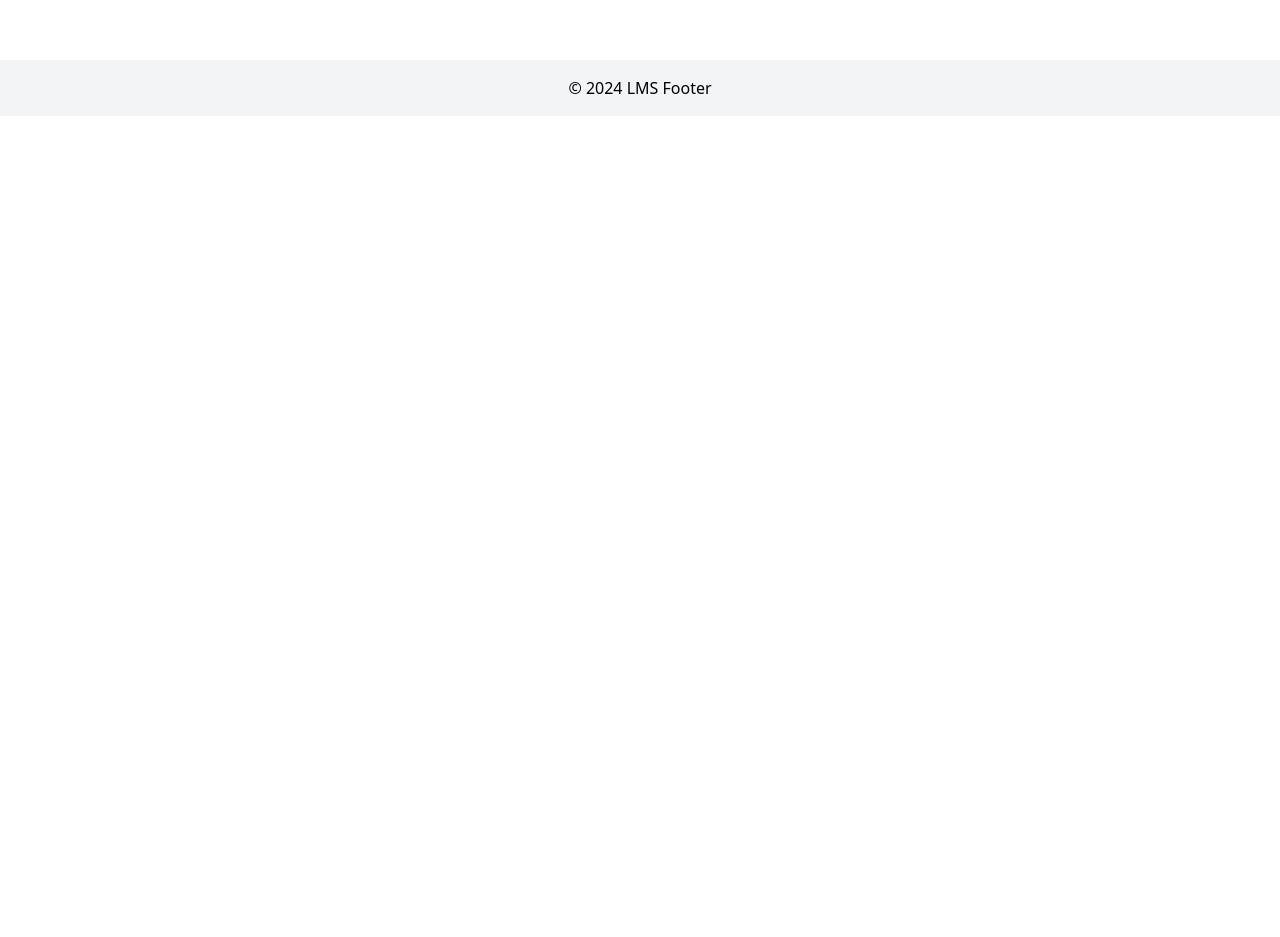
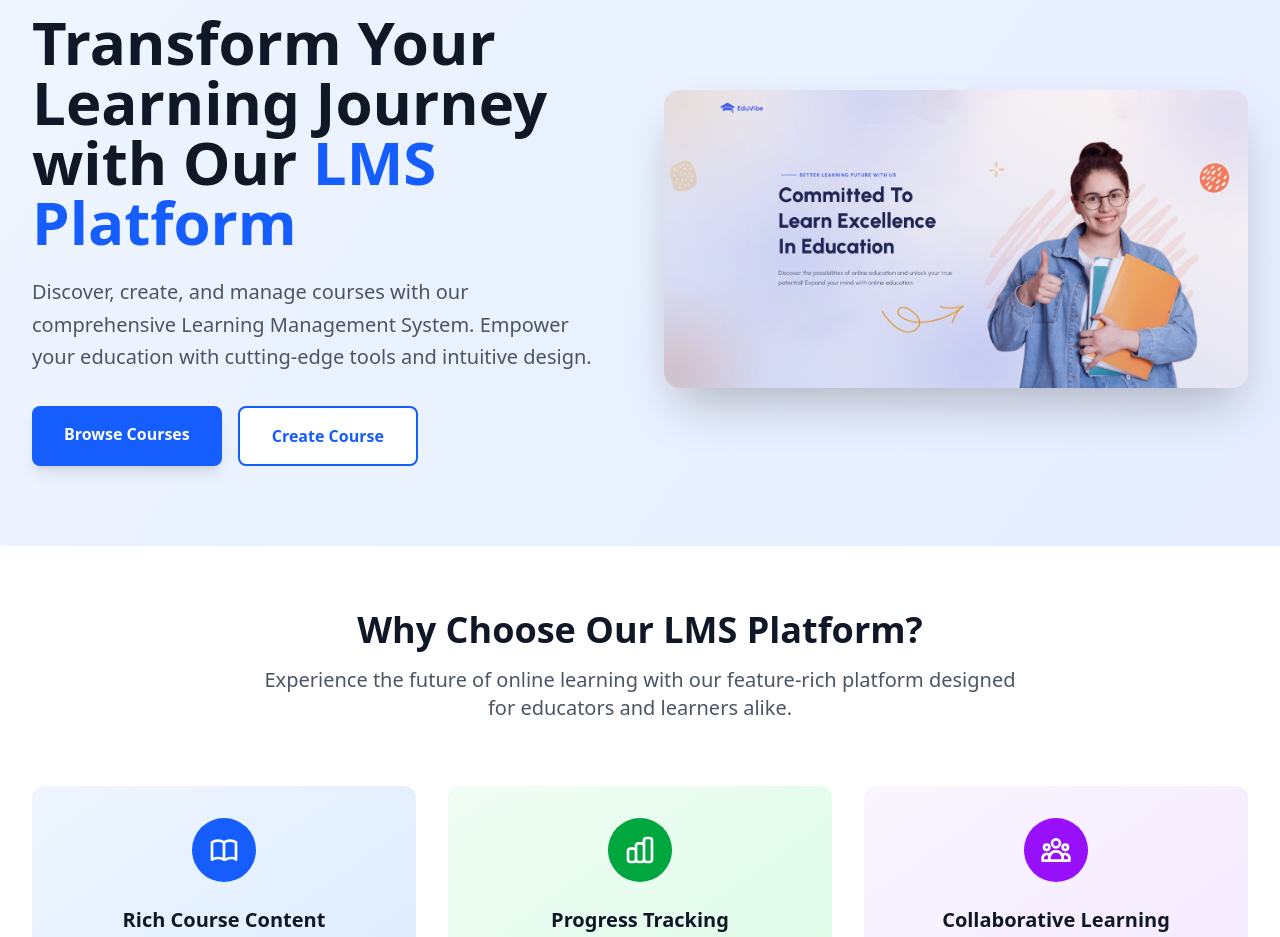
Before and after one commit to ChamathDMahapatuna/MERN-LMS, a React (Vite) app in the folder frontend/: page / in a window 1280 px wide. Shown: the part 160-1097 px from the top of the page. Before the commit the page ends 800 px from the top, so only its background shows below. Built offline with nearby package versions, Linux system fonts and the light colour scheme; the HTML template or start-up script is replaced by a standard one.

Commit message:
Home page UI

```diff
--- a/frontend/src/pages/Home.jsx
+++ b/frontend/src/pages/Home.jsx
@@ -1,4 +1,144 @@
 import React from 'react';
+import { Link } from 'react-router-dom';
+
 export default function Home() {
-  return <div className="p-8 text-center text-2xl">Welcome to the LMS Home Page!</div>;
+  return (
+    <div className="min-h-screen bg-gradient-to-br from-blue-50 to-indigo-100">
+      {/* Hero Section */}
+      <section className="relative overflow-hidden">
+        <div className="max-w-7xl mx-auto px-4 sm:px-6 lg:px-8 py-12 lg:py-20">
+          <div className="grid lg:grid-cols-2 gap-12 items-center">
+            <div className="text-center lg:text-left">
+              <h1 className="text-4xl lg:text-6xl font-bold text-gray-900 mb-6">
+                Transform Your Learning Journey with Our
+                <span className="text-blue-600"> LMS Platform</span>
+              </h1>
+              <p className="text-xl text-gray-600 mb-8 leading-relaxed">
+                Discover, create, and manage courses with our comprehensive Learning Management System.
+                Empower your education with cutting-edge tools and intuitive design.
+              </p>
+              <div className="flex flex-col sm:flex-row gap-4 justify-center lg:justify-start">
+                <Link
+                  to="/courses"
+                  className="bg-blue-600 text-white px-8 py-4 rounded-lg font-semibold hover:bg-blue-700 transition duration-300 shadow-lg hover:shadow-xl"
+                >
+                  Browse Courses
+                </Link>
+                <Link
+                  to="/course/create"
+                  className="bg-white text-blue-600 border-2 border-blue-600 px-8 py-4 rounded-lg font-semibold hover:bg-blue-50 transition duration-300"
+                >
+                  Create Course
+                </Link>
+              </div>
+            </div>
+            <div className="relative">
+              <img
+                src="/home.jpg"
+                alt="Learning illustration"
+                className="w-full h-auto rounded-2xl shadow-2xl"
+              />
+              <div className="absolute inset-0 bg-gradient-to-tr from-blue-600/20 to-transparent rounded-2xl"></div>
+            </div>
+          </div>
+        </div>
+      </section>
+
+      {/* Features Section */}
+      <section className="py-16 bg-white">
+        <div className="max-w-7xl mx-auto px-4 sm:px-6 lg:px-8">
+          <div className="text-center mb-16">
+            <h2 className="text-3xl lg:text-4xl font-bold text-gray-900 mb-4">
+              Why Choose Our LMS Platform?
+            </h2>
+            <p className="text-xl text-gray-600 max-w-3xl mx-auto">
+              Experience the future of online learning with our feature-rich platform designed for educators and learners alike.
+            </p>
+          </div>
+
+          <div className="grid md:grid-cols-3 gap-8">
+            <div className="text-center p-8 rounded-xl bg-gradient-to-br from-blue-50 to-blue-100 hover:shadow-lg transition duration-300">
+              <div className="w-16 h-16 bg-blue-600 rounded-full flex items-center justify-center mx-auto mb-6">
+                <svg className="w-8 h-8 text-white" fill="none" stroke="currentColor" viewBox="0 0 24 24">
+                  <path strokeLinecap="round" strokeLinejoin="round" strokeWidth="2" d="M12 6.253v13m0-13C10.832 5.477 9.246 5 7.5 5S4.168 5.477 3 6.253v13C4.168 18.477 5.754 18 7.5 18s3.332.477 4.5 1.253m0-13C13.168 5.477 14.754 5 16.5 5c1.746 0 3.332.477 4.5 1.253v13C20.832 18.477 19.246 18 17.5 18c-1.746 0-3.332.477-4.5 1.253"></path>
+                </svg>
+              </div>
+              <h3 className="text-xl font-semibold text-gray-900 mb-4">Rich Course Content</h3>
+              <p className="text-gray-600">Create and manage comprehensive courses with multimedia content, assessments, and interactive materials.</p>
+            </div>
+
+            <div className="text-center p-8 rounded-xl bg-gradient-to-br from-green-50 to-green-100 hover:shadow-lg transition duration-300">
+              <div className="w-16 h-16 bg-green-600 rounded-full flex items-center justify-center mx-auto mb-6">
+                <svg className="w-8 h-8 text-white" fill="none" stroke="currentColor" viewBox="0 0 24 24">
+                  <path strokeLinecap="round" strokeLinejoin="round" strokeWidth="2" d="M9 19v-6a2 2 0 00-2-2H5a2 2 0 00-2 2v6a2 2 0 002 2h2a2 2 0 002-2zm0 0V9a2 2 0 012-2h2a2 2 0 012 2v10m-6 0a2 2 0 002 2h2a2 2 0 002-2m0 0V5a2 2 0 012-2h2a2 2 0 012 2v14a2 2 0 01-2 2h-2a2 2 0 01-2-2z"></path>
+                </svg>
+              </div>
+              <h3 className="text-xl font-semibold text-gray-900 mb-4">Progress Tracking</h3>
+              <p className="text-gray-600">Monitor learning progress with detailed analytics and insights to enhance the educational experience.</p>
+            </div>
+
+            <div className="text-center p-8 rounded-xl bg-gradient-to-br from-purple-50 to-purple-100 hover:shadow-lg transition duration-300">
+              <div className="w-16 h-16 bg-purple-600 rounded-full flex items-center justify-center mx-auto mb-6">
+                <svg className="w-8 h-8 text-white" fill="none" stroke="currentColor" viewBox="0 0 24 24">
+                  <path strokeLinecap="round" strokeLinejoin="round" strokeWidth="2" d="M17 20h5v-2a3 3 0 00-5.356-1.857M17 20H7m10 0v-2c0-.656-.126-1.283-.356-1.857M7 20H2v-2a3 3 0 015.356-1.857M7 20v-2c0-.656.126-1.283.356-1.857m0 0a5.002 5.002 0 019.288 0M15 7a3 3 0 11-6 0 3 3 0 016 0zm6 3a2 2 0 11-4 0 2 2 0 014 0zM7 10a2 2 0 11-4 0 2 2 0 014 0z"></path>
+                </svg>
+              </div>
+              <h3 className="text-xl font-semibold text-gray-900 mb-4">Collaborative Learning</h3>
+              <p className="text-gray-600">Foster collaboration between instructors and students with interactive tools and communication features.</p>
+            </div>
+          </div>
+        </div>
+      </section>
+
+      {/* Stats Section */}
+      <section className="py-16 bg-gradient-to-r from-blue-600 to-indigo-700">
+        <div className="max-w-7xl mx-auto px-4 sm:px-6 lg:px-8">
+          <div className="grid md:grid-cols-4 gap-8 text-center text-white">
+            <div>
+              <div className="text-4xl lg:text-5xl font-bold mb-2">500+</div>
+              <div className="text-blue-100">Active Courses</div>
+            </div>
+            <div>
+              <div className="text-4xl lg:text-5xl font-bold mb-2">10K+</div>
+              <div className="text-blue-100">Students</div>
+            </div>
+            <div>
+              <div className="text-4xl lg:text-5xl font-bold mb-2">1K+</div>
+              <div className="text-blue-100">Instructors</div>
+            </div>
+            <div>
+              <div className="text-4xl lg:text-5xl font-bold mb-2">98%</div>
+              <div className="text-blue-100">Satisfaction Rate</div>
+            </div>
+          </div>
+        </div>
+      </section>
+
+      {/* Call to Action Section */}
+      <section className="py-16 bg-gray-50">
+        <div className="max-w-4xl mx-auto text-center px-4 sm:px-6 lg:px-8">
+          <h2 className="text-3xl lg:text-4xl font-bold text-gray-900 mb-6">
+            Ready to Start Your Learning Journey?
+          </h2>
+          <p className="text-xl text-gray-600 mb-8">
+            Join thousands of learners and educators who trust our platform for their educational needs.
+          </p>
+          <div className="flex flex-col sm:flex-row gap-4 justify-center">
+            <Link
+              to="/courses"
+              className="bg-blue-600 text-white px-8 py-4 rounded-lg font-semibold hover:bg-blue-700 transition duration-300 shadow-lg hover:shadow-xl"
+            >
+              Explore Courses
+            </Link>
+            <Link
+              to="/course/create"
+              className="bg-green-600 text-white px-8 py-4 rounded-lg font-semibold hover:bg-green-700 transition duration-300 shadow-lg hover:shadow-xl"
+            >
+              Become an Instructor
+            </Link>
+          </div>
+        </div>
+      </section>
+    </div>
+  );
 }
```
Also changed, not shown: 1 other file (tests, documents, lock files or other folders).
